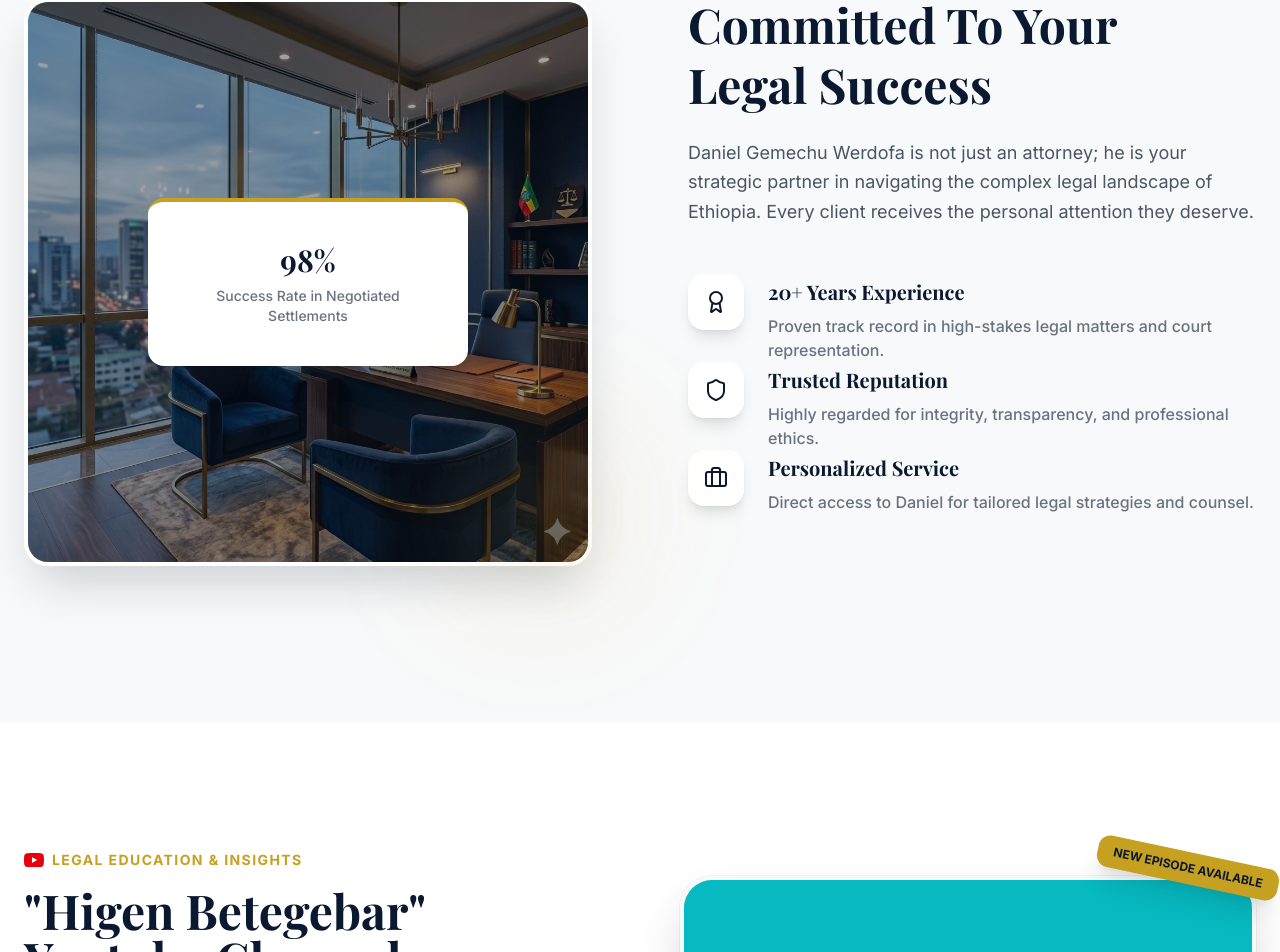
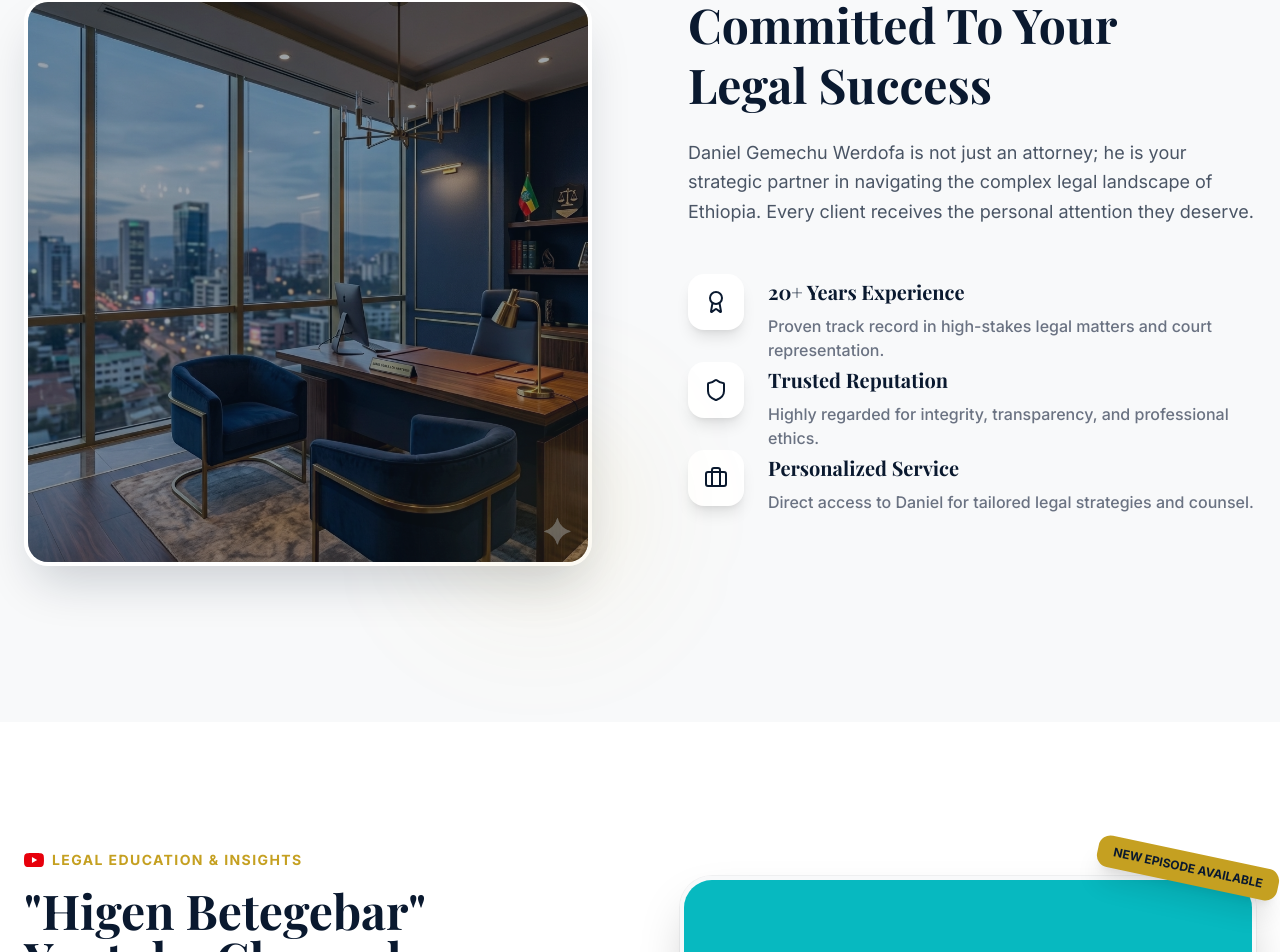
Before and after one commit to YosefAshenafi/DaniGemechu, a Next.js app: page / in a window 1280 px wide. Shown: the part 1880-2832 px from the top of the page. Built offline with nearby package versions, Linux system fonts and the light colour scheme; a web font is replaced by a local one.

Commit message:
no more percentage

```diff
--- a/src/app/page.tsx
+++ b/src/app/page.tsx
@@ -81,10 +81,7 @@ export default function Home() {
               <div className="aspect-square relative rounded-3xl overflow-hidden shadow-2xl border-4 border-white shadow-primary/20">
                 <Image src="/images/hero-bg.png" alt="Legal Office" fill className="object-cover" />
                 <div className="absolute inset-0 bg-primary/40 flex items-center justify-center">
-                  <div className="bg-white p-6 sm:p-10 rounded-2xl shadow-xl max-w-xs text-center border-t-4 border-accent">
-                    <p className="text-2xl sm:text-3xl font-serif font-bold text-primary mb-2">98%</p>
-                    <p className="text-gray-500 text-sm font-medium">Success Rate in Negotiated Settlements</p>
-                  </div>
+
                 </div>
               </div>
               <div className="absolute -bottom-10 -right-10 w-48 h-48 bg-accent/10 blur-3xl rounded-full" />
```
